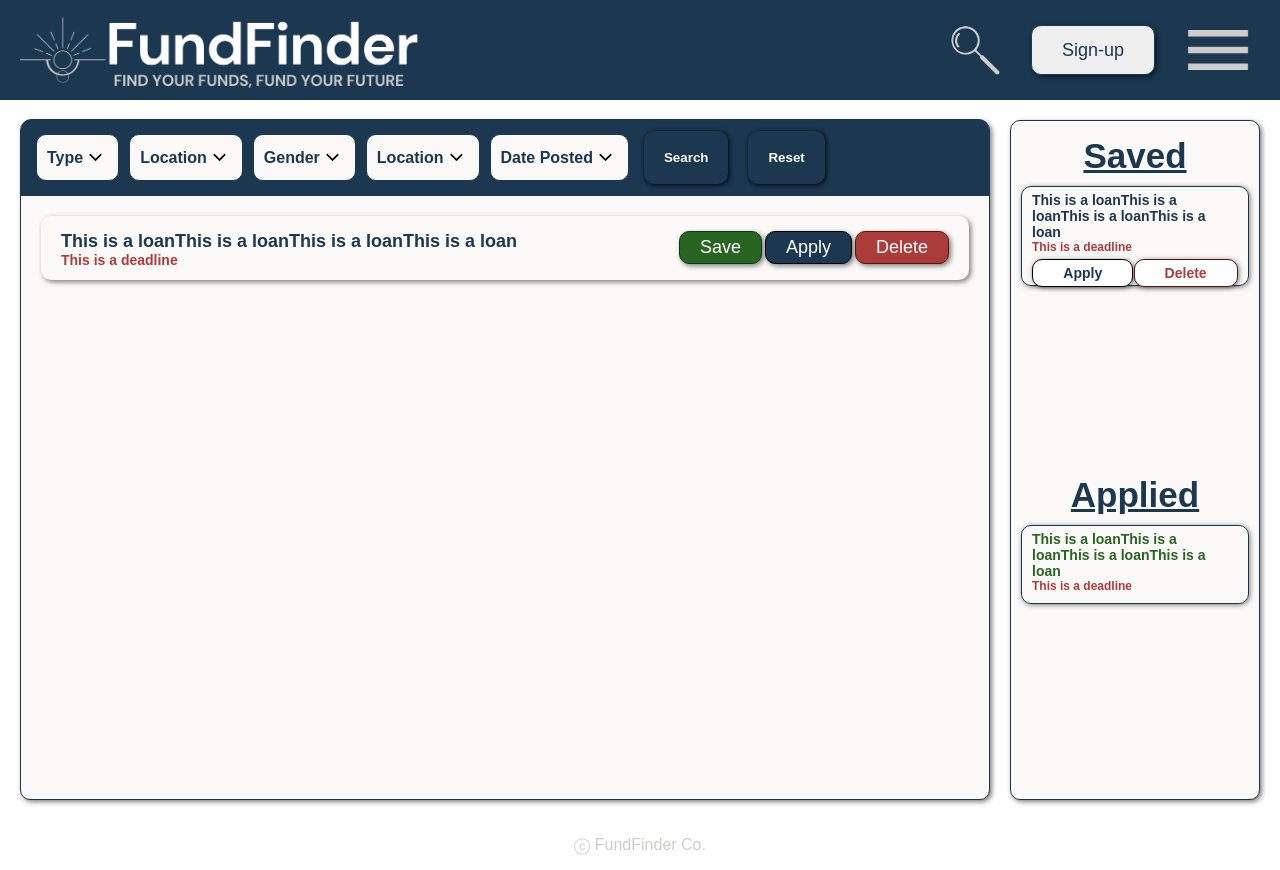
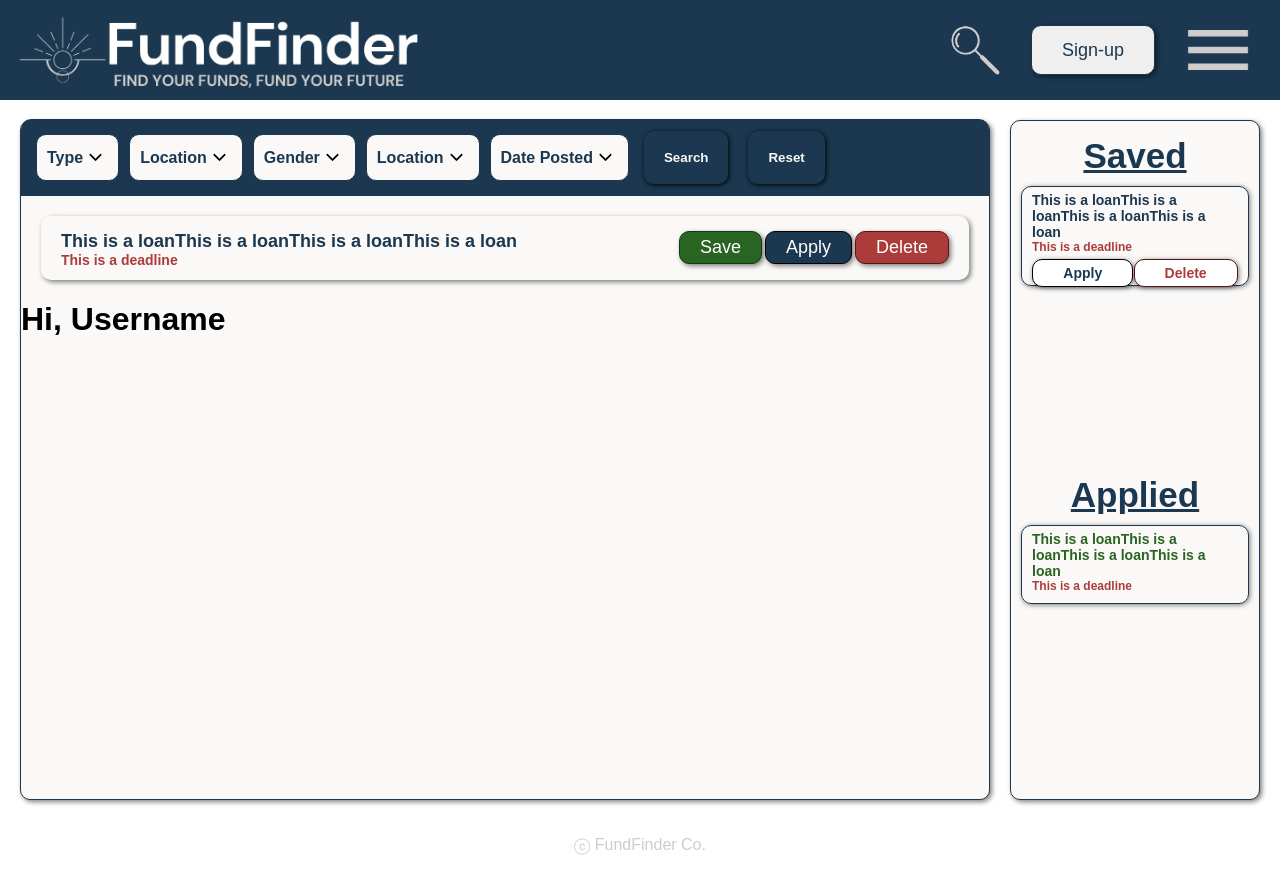
Before and after one commit to Jorfishdan/FundFinder-client, a React (Create React App) app: page /dashboard in a window 1280 px wide. Built offline with nearby package versions, Linux system fonts and the light colour scheme; a web font is replaced by a local one.

Commit message:
menu added

```diff
--- a/src/components/List/List.js
+++ b/src/components/List/List.js
@@ -1,6 +1,7 @@
 import "./List.scss";
 import React from "react";
 import Filter from "../Filter/Filter";
+import Menu from "../Menu/Menu";
 
 export default function List() {
   return (
@@ -18,6 +19,7 @@ export default function List() {
           <button className="list__items--buttons--hide">Delete</button>
         </div>
       </section>
+      <Menu/>
     </main>
   );
 }
--- /dev/null
+++ b/src/components/Menu/Menu.js
@@ -0,0 +1,12 @@
+import "./Menu.scss";
+
+import React from 'react'
+
+export default function Menu() {
+  return (
+    <main className="menu__container">
+        <h1 className="menu__name">Hi, Username</h1>
+
+    </main>
+  )
+}
```
Also changed, not shown: src/components/Menu/Menu.scss (added).
